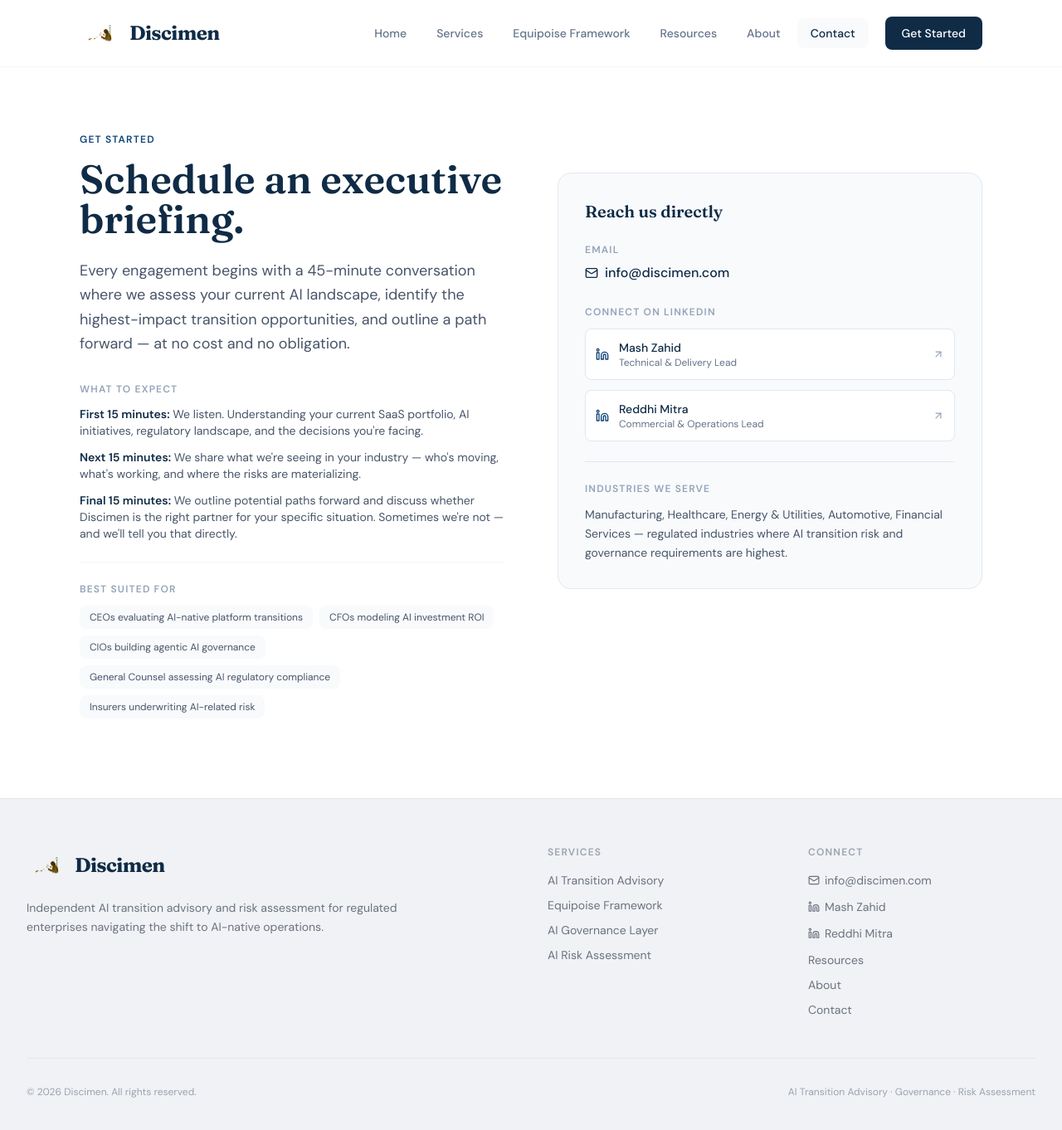
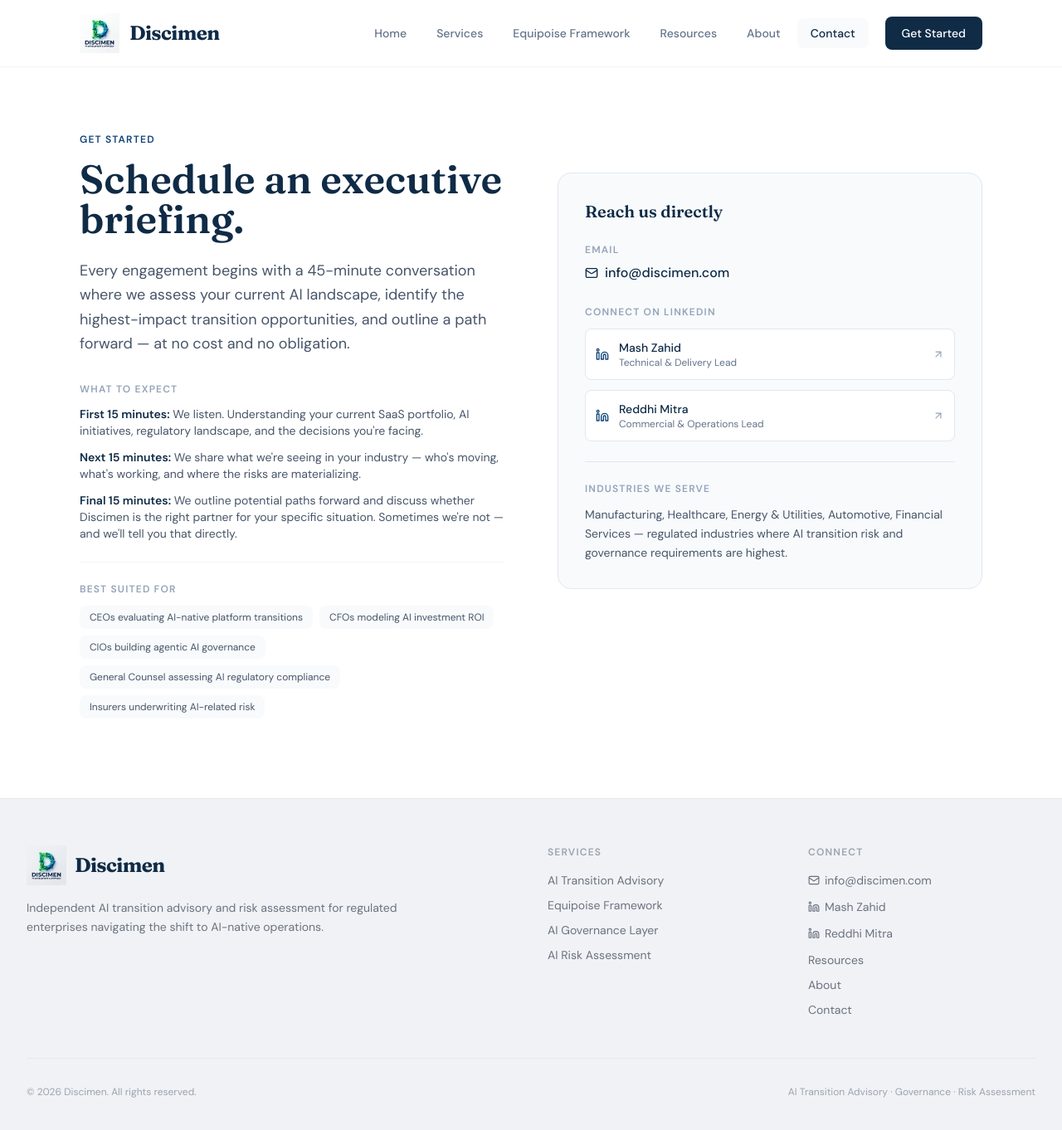
Before and after one commit to MashZ/ai-cyber-insurance, a React (Vite) app: page /contact in a window 1280 px wide. Shown: the top 1362 px of the page at 83% size. Built offline with nearby package versions, Linux system fonts and the light colour scheme.

Commit message:
chore: add new AI-themed 3D network logo and update tagline/philosophy

```diff
--- a/index.html
+++ b/index.html
@@ -2,7 +2,7 @@
 <html lang="en">
   <head>
     <meta charset="UTF-8" />
-    <link rel="icon" type="image/gif" href="/discimen_logo.gif" />
+    <link rel="icon" type="image/png" href="/discimen_logo_new.png" />
     <meta name="viewport" content="width=device-width, initial-scale=1.0" />
     <meta name="description" content="AI applications are far less of a technical issue, and much more about rethinking the deep expertise and structure of your organization around AI." />
     <link rel="preconnect" href="https://fonts.googleapis.com" />
--- a/src/components/Footer.tsx
+++ b/src/components/Footer.tsx
@@ -10,7 +10,7 @@
           <div className="md:col-span-2">
             <div className="flex items-center space-x-2.5 mb-4">
               <img
-                src="/discimen_logo_gray.png"
+                src="/discimen_logo_new.png"
                 alt="Discimen"
                 className="h-12 w-12 object-contain"
                 style={{ mixBlendMode: 'multiply' }}
--- a/src/components/Header.tsx
+++ b/src/components/Header.tsx
@@ -24,7 +24,7 @@
           {/* Logo */}
           <Link to="/" className="flex items-center gap-3 group">
             <img
-              src="/discimen_logo_gray.png"
+              src="/discimen_logo_new.png"
               alt="Discimen"
               className="h-12 w-12 object-contain"
             />
```
Also changed, not shown: public/discimen_logo_new.png (added), 3 other files (tests, documents, lock files or other folders).
